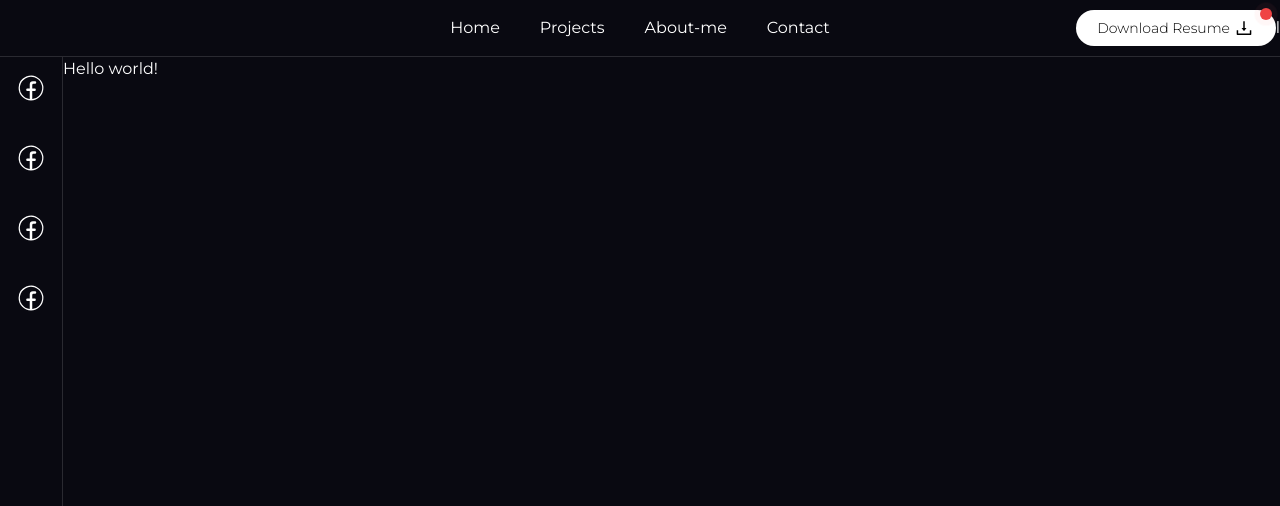
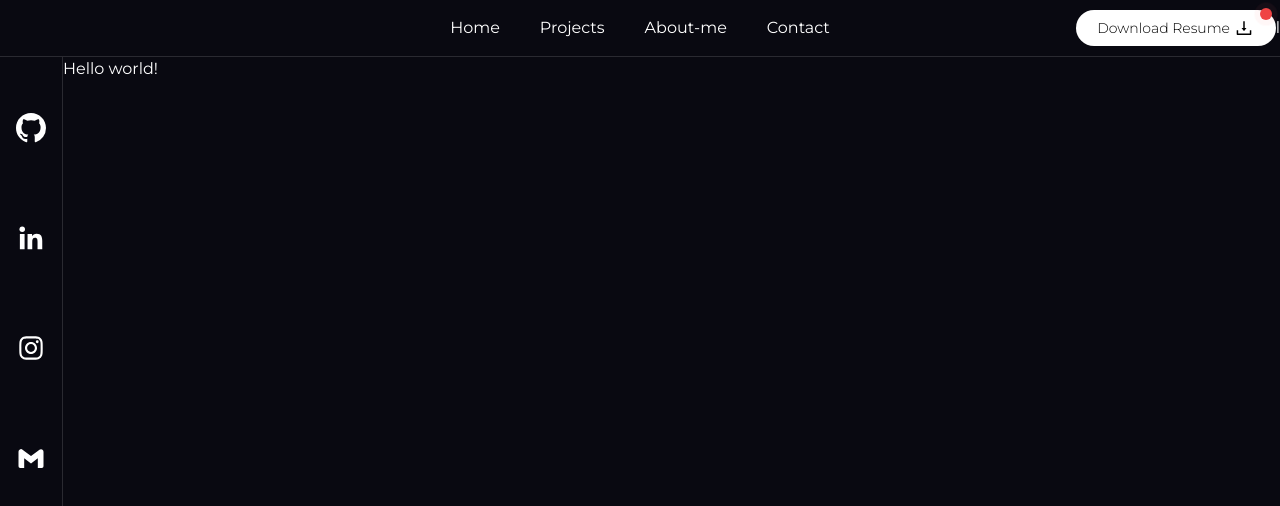
Before and after one commit to Clanie1/Porfolio, a React (Vite) app: page / in a window 1280 px wide. Shown: the top 506 px of the page. Built offline with nearby package versions, Linux system fonts and the light colour scheme.

Commit message:
SideBar logos and links

```diff
--- a/src/components/layout/Sidebar.tsx
+++ b/src/components/layout/Sidebar.tsx
@@ -1,20 +1,26 @@
-import { CiFacebook } from "react-icons/ci";
+import { BsGithub } from "react-icons/bs";
+import { AiOutlineInstagram } from "react-icons/ai";
+import { BiLogoGmail, BiLogoLinkedin } from "react-icons/bi";
 
 const SideBar = () => {
   return (
-    <div className="border-r-[0.5px] px-4 py-4 flex flex-col gap-10 border-[#ffffff22]">
-      <a href="#">
-        <CiFacebook style={{ width: "30px", height: "30px" }} />
-      </a>
-      <a href="#">
-        <CiFacebook style={{ width: "30px", height: "30px" }} />
-      </a>
-      <a href="#">
-        <CiFacebook style={{ width: "30px", height: "30px" }} />
-      </a>
-      <a href="#">
-        <CiFacebook style={{ width: "30px", height: "30px" }} />
-      </a>
+    <div className="border-r-[0.5px] px-4 py-4 border-[#ffffff22] max-w-lg">
+      <div className="flex flex-col gap-20 border-[#ffffff22] max-w-lg mt-10">
+        <a href="https://github.com/Clanie1">
+          <BsGithub className="w-[30px] h-[30px] hover:scale-110 duration-75" />
+        </a>
+
+        <a href="https://www.linkedin.com/in/daniel-barocio-2746981a0/">
+          <BiLogoLinkedin className="w-[30px] h-[30px] hover:scale-110 duration-75" />
+        </a>
+
+        <a href="https://www.instagram.com/danibarocio/">
+          <AiOutlineInstagram className="w-[30px] h-[30px] hover:scale-110 duration-75" />
+        </a>
+        <a href="#">
+          <BiLogoGmail className="w-[30px] h-[30px] hover:scale-110 duration-75" />
+        </a>
+      </div>
     </div>
   );
 };
```
